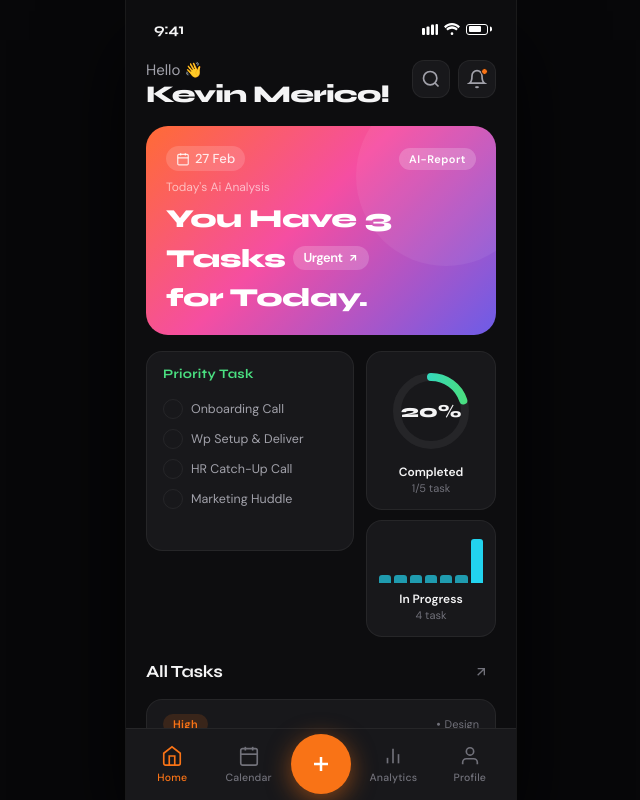
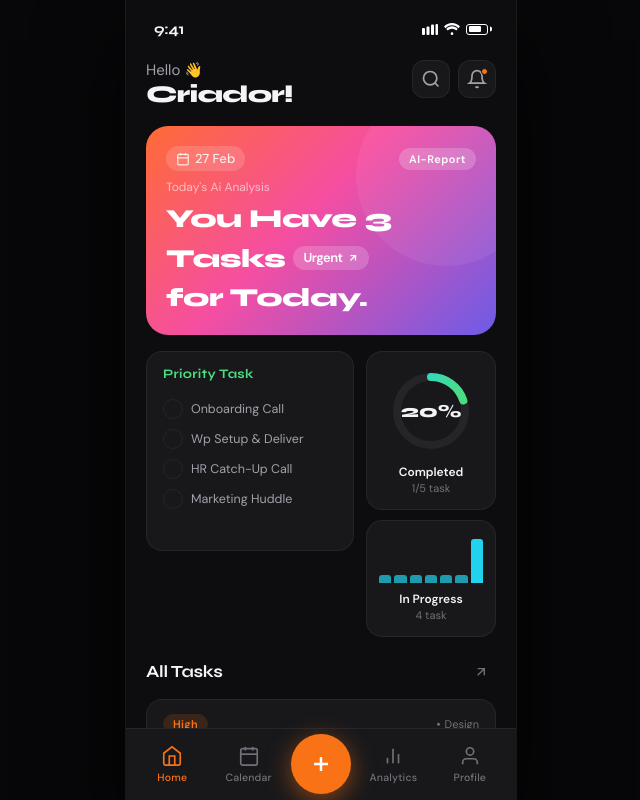
Before and after one commit to elziorsjunior/thegameoflife, a plain HTML site: page index.html in a window 1280 px wide. Shown: the whole page, without its empty margins (319-959 px from the left). Drawn offline with Linux system fonts and the light colour scheme.

Commit message:
Add files via upload

```diff
--- a/index.html
+++ b/index.html
@@ -32,7 +32,7 @@
             <div class="home-header">
               <div class="greeting">
                 <span class="greeting-hello">Hello 👋</span>
-                <span class="greeting-name" id="greeting-name">Kevin Merico!</span>
+                <span class="greeting-name" id="greeting-name">Criador!</span>
               </div>
               <div class="header-actions">
                 <button class="icon-btn" onclick="App.showSearch()">
@@ -216,7 +216,7 @@
               <div class="profile-avatar" id="profile-avatar">K</div>
               <div class="profile-info">
                 <div class="profile-name" id="profile-name-display">Kevin Merico</div>
-                <div class="profile-email" id="profile-email-display">kevin@taskflow.app</div>
+                <div class="profile-email" id="profile-email-display">el333rosa@gmail.com</div>
               </div>
               <span class="pro-badge">Pro</span>
             </div>
--- a/script.js
+++ b/script.js
@@ -11,8 +11,8 @@ const State = {
   tasks: [],
   projects: [],
   settings: {
-    name: 'Kevin Merico',
-    email: 'kevin@taskflow.app',
+    name: 'Criador',
+    email: 'el333rosa@gmail.com',
     timezone: 'UTC-5 (EST)',
     language: 'English',
     darkMode: true,
```
